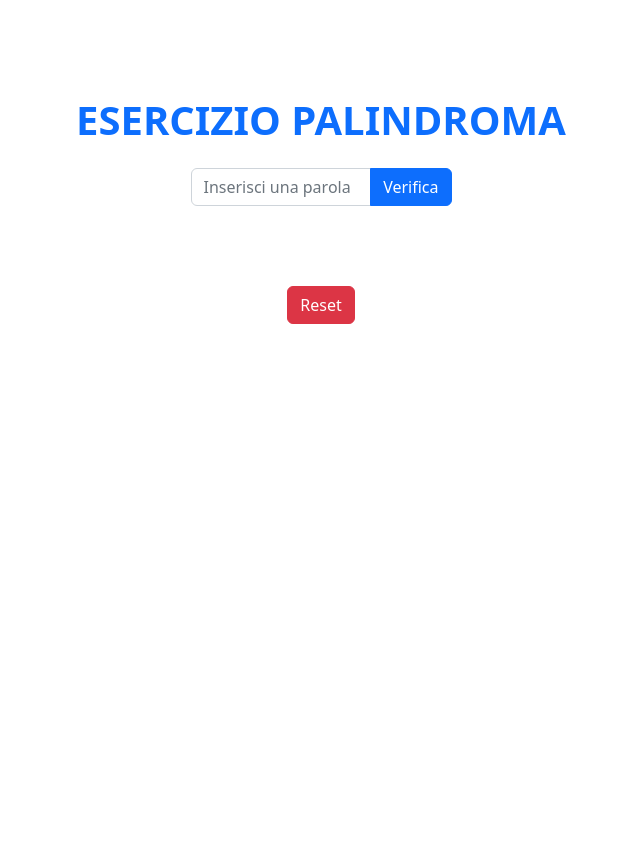
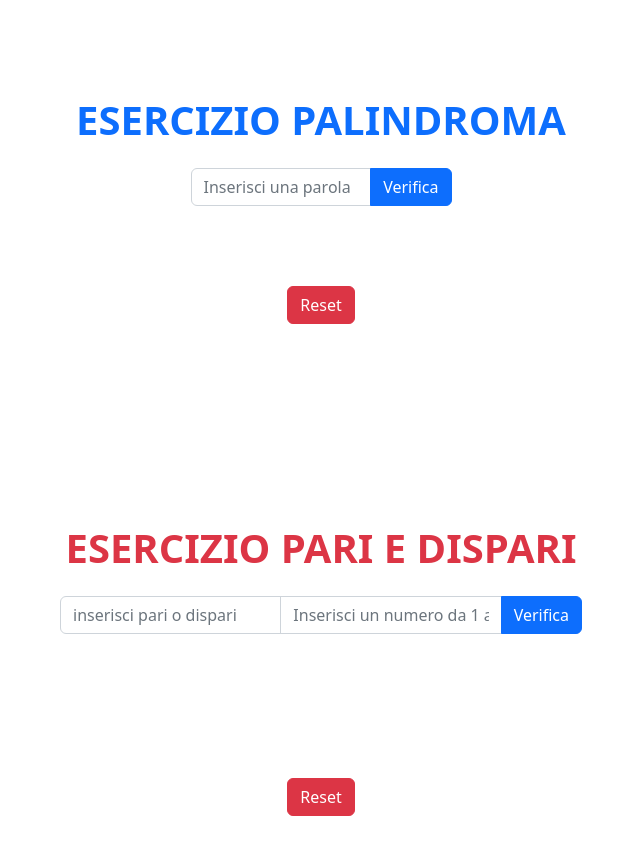
Before and after one commit to Vahidone/js-paliedispari, a plain HTML site: page index.html in a window 1280 px wide. Shown: the whole page, without its empty margins (319-959 px from the left). Before the commit the page ends 800 px from the top, so only its background shows below. Drawn offline with nearby package versions, Linux system fonts and the light colour scheme.

Commit message:
feat: make basic structure for exercise (pari e dispari)

```diff
--- a/index.html
+++ b/index.html
@@ -11,6 +11,9 @@
   <title>paliedispari</title>
 </head>
 <body>
+  <!-- ************************************************************************************
+                                   ESERCIZIO PARI E DISPARI
+  ************************************************************************************ -->
   <div class="container-md mt-5 p-5 text-center d-flex flex-column align-items-center">
 
     <h1 class="mb-4 text-primary fw-bold">ESERCIZIO PALINDROMA</h1>
@@ -26,7 +29,34 @@
     <div>
       <button class="btn-reset btn btn-danger">Reset</button>
     </div>
+
+
+
+  <!-- ************************************************************************************
+                                   ESERCIZIO PARI E DISPARI
+  ************************************************************************************ -->
+
+    <h1 class="pari-dispari mb-4 text-danger fw-bold">ESERCIZIO PARI E DISPARI</h1>
+
+    <div class="input-group mb-3 w-50 ">
+      <input type="text" class="input-word form-control" placeholder="inserisci pari o dispari" aria-label="Recipient's username" aria-describedby="button-verifica">
+      <input type="text" class="input-number form-control" placeholder="Inserisci un numero da 1 a 5" aria-label="Recipient's username" aria-describedby="button-addon2">
+      <button class="btn btn-primary" type="button" id="button-verifica">Verifica</button>
+    </div>
+
+    <div class="mt-5 ">
+      <p class="risposta-pc text-primary "></p>
+    </div>
+
+    <div class="mt-5 ">
+      <p id="stampa-risultato" class="fs-3 fw-bold text-success"></p>
+    </div>
+    <div>
+      <button class="btn-annulla btn btn-danger">Reset</button>
+    </div>
   </div>
+
+
 
 
 
```
